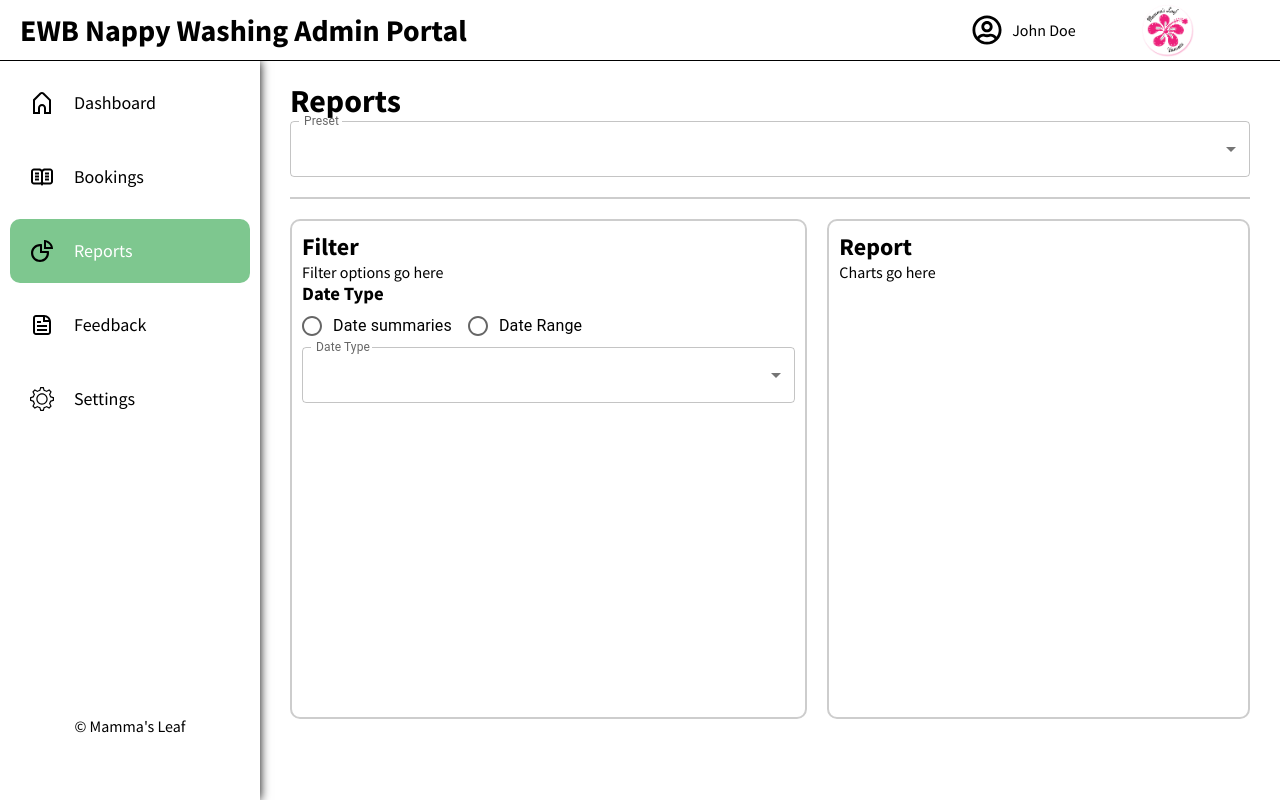
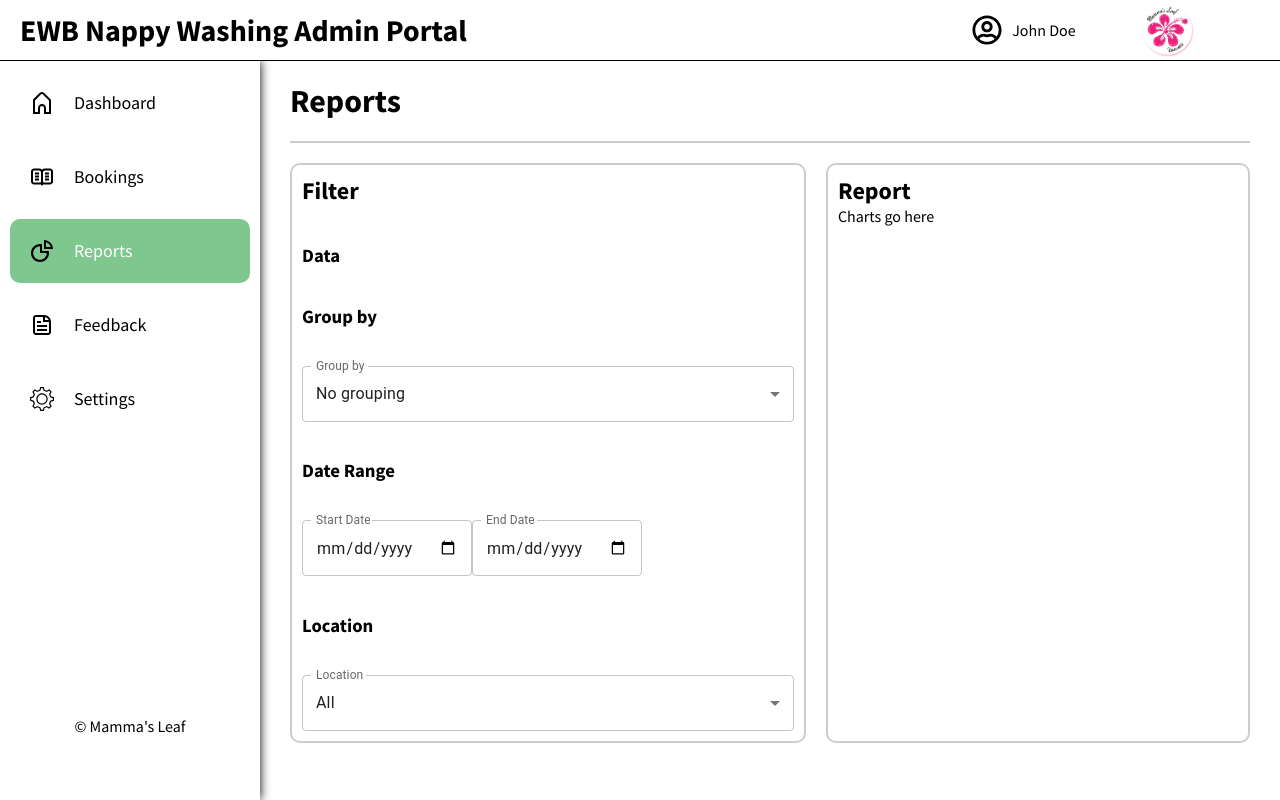
Before and after one commit to ProgrammerJo3y/ewb_react_frontend_webapp, a React (Create React App) app: page /reports in a window 1280 px wide. Both pictures are taken after typing "Sample", "Sample123" into the empty fields and a click on the button "Submit". Built offline with nearby package versions, Linux system fonts and the light colour scheme.

Commit message:
Added variables for filtering

```diff
--- a/src/pages/reports/Reports.jsx
+++ b/src/pages/reports/Reports.jsx
@@ -1,71 +1,118 @@
 import './reports.css'
 import { useState} from 'react'
-import { Select, FormControl, MenuItem, InputLabel, Radio, RadioGroup, FormLabel, FormControlLabel } from '@mui/material'
+import { Select, FormControl, MenuItem, InputLabel, Radio, RadioGroup, FormLabel, FormControlLabel, TextField, Stack } from '@mui/material'
+
 
 export default function Reports() {
 
-  const [report, setReport] = useState('report');
-  const [dateType, setDateType] = useState('dateType');
+  // Charts focus on showing booking quantity on the y-axis
 
-  const options = ["Preset 1", "Preset 2", "Preset 3"];
-  const dateTypeOptions = ["Days", "Months", "Years"];
-  const locationOptions = ["Station 1", "Station 2", "Station 3"];
+  // General filter options
+  const usageData = ["Bookings", "Clients", "Stations"]
+  const groupTypeOptions = ["No grouping", "Time of Day", "Week Days", "Months", "Years", "Users", "Operators"];
+  const locationOptions = ["All", "Station 1", "Station 2", "Station 3"];
+  const clientOptions = ["All", "User 1", "User 2", "User 3"]
+  const operatorOptions = ["All", "Operator 1", "Operator 2", "Operator 3"]
 
-  const handleReportChange = (event) => {
-    // Handle chart population here
-    setReport(event.target.value);
-  }
+  // States for filter queries
+  const [reportData, setReportData] = useState(usageData[0]); // Data that is filtered for display. Default is booking data
+  const [groupingType, setGroupingType] = useState(groupTypeOptions[0]); // Week day, months, years, users, operators, stations
+  const [startDate, setStartDate] = useState('startDate'); // Specify date (not time) for filtering
+  const [endDate, setEndDate] = useState('endDate');
+  const [location, setLocation] = useState(locationOptions[0]); // Location or station, not sure
+  const [client, setClient] = useState(clientOptions[0]); // Single client to filter by
+  const [operator, setOperator] = useState(operatorOptions[0]); // Single operator to filter by
+
+  // Filters for bookings
+  const [completedFilter, setCompletedFilter] = useState(true); // Show all completed bookings
+  const [cancelledFilter, setCancelledFilter] = useState('cancelledFilter'); // Show all cancelled bookings
+  const [startTimeFilter, setStartTimeFilter] = useState('startTimeFilter'); // Additional filter by time of day
+  const [endTimeFilter, setEndTimeFilter] = useState('endTimeFilter');
+  const [bookingCostFilter, setBookingCostFilter] = useState(-1); // Upper cost bound for bookings. Negative includes all
+
+
+  const handleDateRangeStartChange = (newDate) => {
+    setStartDate(newDate);
+  };
+
+  const handleDateRangeEndChange = (newDate) => {
+    setEndDate(newDate);
+  };
 
   return (
     <div className="reportsContainer">
       <div className="reportsHeader">
         <h1>Reports</h1>
-        <FormControl fullWidth variant='outlined'>
-          <InputLabel id="preset-select-label">Preset</InputLabel>
+      </div>
+      <div className="reports">
+        <div className="reportsFilter">
+          <h2>Filter</h2>
+
+          <h3>Data</h3>
+
+
+          <h3>Group by</h3>
+          {/* Input for date sorting/binning along the x-axis */}
+          <FormControl variant='outlined'>
+            <InputLabel id="grouping-type-select-label">Group by</InputLabel>
             <Select
               variant='outlined'
-            value={report}
-            labelId="preset-select-label"
-            label={"Preset"}
-            onChange={handleReportChange}
+              value={groupingType}
+              labelId="grouping-type-select-label"
+              label={"Group by"}
+              onChange={(e) => setGroupingType(e.target.value)}
             >
-            {options.map(item => {
+              {groupTypeOptions.map(item => {
                 return (
                   <MenuItem value={item}>{item}</MenuItem>
                 )
               })}
             </Select>
           </FormControl>
+
+          <h3>Date Range</h3>
+          {/* Date range input */}
+          <div class="dateRangeContainer">
+            <TextField
+              id="start"
+              label="Start Date"
+              type="date"
+              defaultValue={startDate}
+              InputLabelProps={{
+                shrink: true,
+              }}
+              onChange={handleDateRangeStartChange}
+            />
+            <TextField
+              id="end"
+              label="End Date"
+              type="date"
+              defaultValue={endDate}
+              InputLabelProps={{
+                shrink: true,
+              }}
+              onChange={handleDateRangeEndChange}
+            />
           </div>
-      <div className="reports">
-        <div className="reportsFilter">
-          <h2>Filter</h2>
 
-          <body>Filter options go here</body>
-
-          <h3>Date Type</h3>
-          <FormControl fullWidth>
-            <RadioGroup row>
-              <FormControlLabel value="dateSummary" control={<Radio/>} label="Date summaries"/>
-              <FormControlLabel value="dateRange" control={<Radio/>} label="Date Range"/>
-            </RadioGroup>
-          </FormControl>
-          <FormControl fullWidth variant='outlined'>
-          <InputLabel id="date-type-select-label">Date Type</InputLabel>
+          <h3>Location</h3>
+            <FormControl variant='outlined'>
+            <InputLabel id="location-select-label">Location</InputLabel>
             <Select
               variant='outlined'
-            value={dateType}
-            labelId="date-type-select-label"
-            label={"Date Type"}
-            onChange={(e) => setDateType(e.target.value)}
+              value={location}
+              labelId="location-select-label"
+              label={"Location"}
+              onChange={(e) => setLocation(e.target.value)}
             >
-            {dateTypeOptions.map(item => {
+              {locationOptions.map(item => {
                 return (
                   <MenuItem value={item}>{item}</MenuItem>
                 )
               })}
             </Select>
           </FormControl>
+
         </div>
         <div className="reportsGraph">
           <h2>Report</h2>
--- a/src/pages/reports/reports.css
+++ b/src/pages/reports/reports.css
@@ -16,11 +16,14 @@
 .reports {
     display: flex;
     flex-direction: row;
-    min-height: 65vh;
+    min-height: 75vh;
 }
 
 .reportsFilter {
-    flex: 1 2 auto;
+    flex: 1 3 auto;
+    display: flex;
+    justify-content: space-between;
+    flex-direction: column;
     margin: 10px;
     padding: 10px;
     border-style:solid;
@@ -39,3 +42,8 @@
     border-width: 2px;
     border-radius: 10px;
 }
+
+.dateRangeContainer {
+    display: flex;
+    flex-direction: row;
+}
```
Lines whose indentation alone changed are shown as unchanged.
